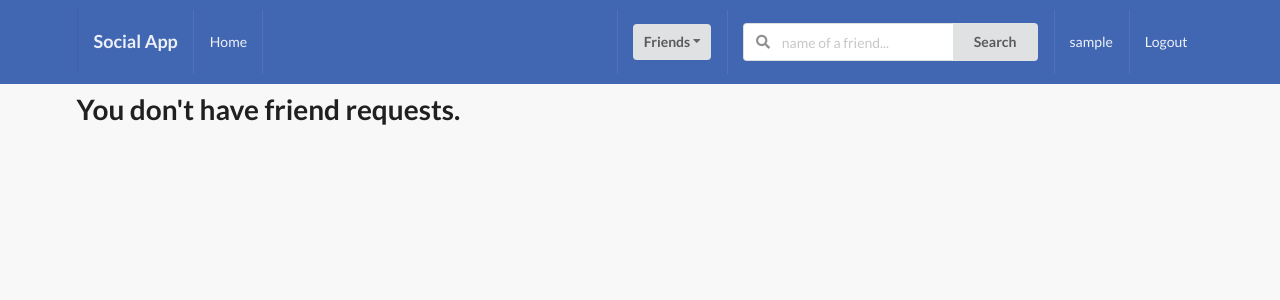
After one commit to Geo2809/social_app, a Django app: page /profiles/my-friend-requests/ in a window 1280 px wide. The commit adds this page. Shown: the top 300 px of the page. Run offline with Django 4.2, Linux system fonts and the light colour scheme; the visitor is signed in with stand-in values (Sample User, id 1); data comes from the database, SQL or seed files in the repository; some libraries are stand-ins or nearby versions.

Commit message:
Add friend_requests_received_view + template
add available_profiles_list_view + template
update urls.py

```diff
--- /dev/null
+++ b/profiles/templates/profiles/friend_requests_received.html
@@ -0,0 +1,38 @@
+{% extends 'base.html' %}
+
+{% block title %}Friend Requests Received{% endblock title %}
+
+
+{% block content %}
+    {% if is_empty %}
+    <h1>You don't have friend requests.</h1>
+    {% endif %}
+        {% for profile in qs %}
+            <div class="ui segment">
+                <div class="ui grid">
+                    <div class="row">
+                        <div class="four wide column">
+                            <img class="ui small circular image" src="{{ profile.avatar.url }}" alt="">
+                        </div>
+                        <div class="twelve wide column">
+                            <h3>{{ profile.user }}</h3>
+                            <p>{{ profile.bio }}</p>
+                            <a href="">
+                                <button class="ui primary button mb-5 w-big">See Profile</button>
+                            </a>
+                            <form action="" method="POST">
+                                {% csrf_token %}
+                                <input type="hidden" name="profile_pk" value={{profile.pk}}>
+                                <button type="submit" class="ui positive basic button mb-5 w-big"><i class="check icon"></i>Accept</button>
+                            </form>
+                            <form action="" method="POST">
+                                {% csrf_token %}
+                                <input type="hidden" name="profile_pk" value={{profile.pk}}>
+                                <button type="submit" class="ui negative basic button mb-5 w-big"><i class="close icon"></i>Reject</button>
+                            </form>
+                        </div>
+                    </div>
+                </div>
+            </div>
+        {% endfor %}
+{% endblock content %}
--- a/profiles/templates/profiles/profile_list.html
+++ b/profiles/templates/profiles/profile_list.html
@@ -12,10 +12,10 @@
             <div class="ui segment">
                 <div class="ui grid">
                     <div class="row">
-                        <div class="three wide column">
+                        <div class="four wide column">
                             <img class="ui small circular image" src="{{ profile.avatar.url }}" alt="">
                         </div>
-                        <div class="thirteen wide column">
+                        <div class="twelve wide column">
                                 <h3>{{ profile.user }}</h3>
                                 <p>{{ profile.bio }}</p>
                                 <button class="ui primary button mb-5 w-big">See Profile</button>
--- a/profiles/urls.py
+++ b/profiles/urls.py
@@ -6,6 +6,8 @@ app_name = 'profiles'
 urlpatterns = [
     path('myprofile/', views.my_profile_view, name='my-profile-view'),
     path('all-profiles/', views.ProfileListView.as_view(), name='all-profiles-view'),
+    path('my-friend-requests/', views.friend_requests_received_view, name='friend-requests-received-view'),
+    path('available-profiles', views.available_profiles_list_view, name='available-profiles-view'),
     path('send-friend-request/', views.send_friend_request_view, name='send-friend-request-view'),
     path('remove-friend/', views.remove_from_friends, name='remove-friend-view'),
 ]
--- a/profiles/views.py
+++ b/profiles/views.py
@@ -51,6 +51,29 @@ class ProfileListView(ListView):
             context['is_empty'] = True
         return context
 
+def friend_requests_received_view(request):
+    profile = Profile.objects.get(user=request.user)
+    qs = Relationship.objects.friend_requests_received(profile)
+    results = [x.sender for x in qs]
+    is_empty = False
+    if len(results) == 0:
+        is_empty = True
+    context = {
+        'qs': results,
+        'is_empty': is_empty
+    }
+    return render(request, 'profiles/friend_requests_received.html', context)
+
+
+
+def available_profiles_list_view(request):
+    user = request.user
+    profiles = Profile.objects.get_all_profiles_available(user)
+
+    context = {
+        'profiles': profiles
+    }
+    return render(request, 'profiles/available_profiles_list.html', context)
 
 def send_friend_request_view(request):
     if request.method == 'POST':
```
Also changed, not shown: profiles/templates/profiles/available_profiles_list.html (added, +12 -0 lines).
